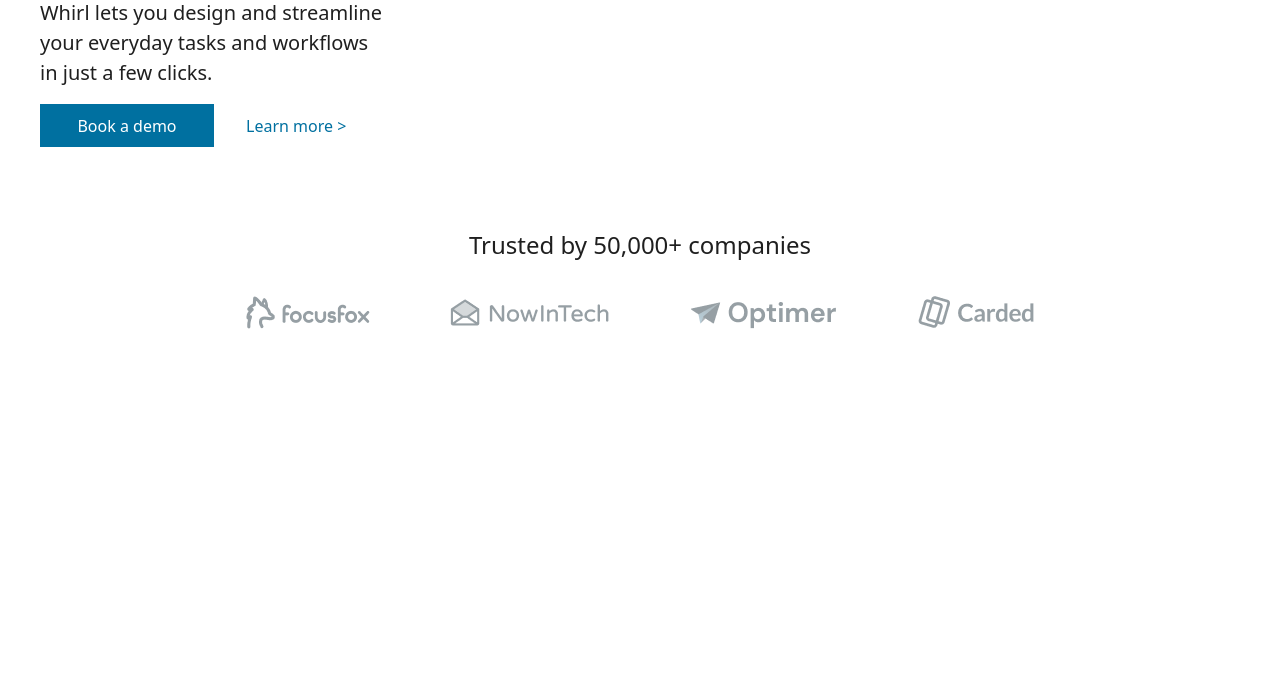
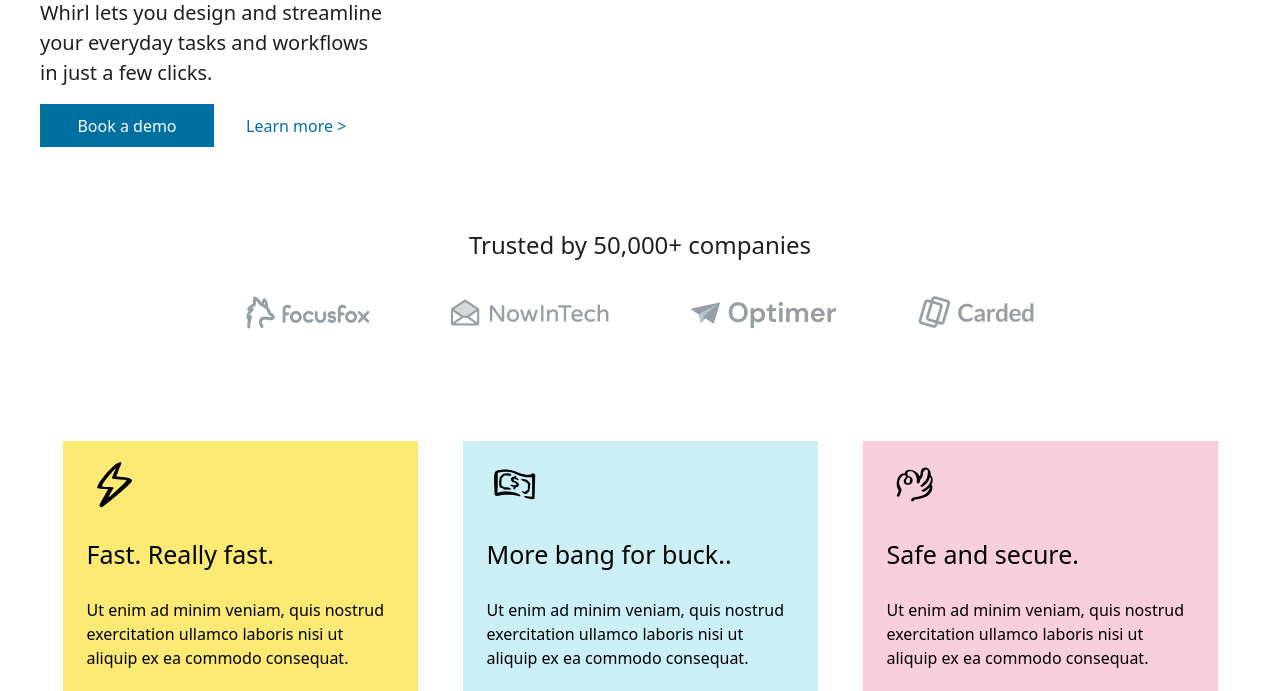
Before and after one commit to amonsho/hwBranch, a website: page src/index.html in a window 1280 px wide. Shown: the part 378-1069 px from the top of the page. Before the commit the page ends 800 px from the top, so only its background shows below. Drawn offline with Linux system fonts and the light colour scheme.

Commit message:
add 4 work to project

```diff
--- a/src/index.html
+++ b/src/index.html
@@ -49,6 +49,23 @@
                 <img src="images/IMAGE (31).png" alt="">
             </aside>
         </section>
+        <section class="max-w-[1200px] m-auto pt-28 flex justify-around">
+            <aside class="w-[355px] h-[250px] bg-[#FAEA73] pt-4 pl-6">
+                <img src="images/IMAGE (32).png" alt=""> <br>
+                <h3 class="text-[25px] ">Fast. Really fast.</h3> <br>
+                <p>Ut enim ad minim veniam, quis nostrud <br> exercitation ullamco laboris nisi ut <br> aliquip ex ea commodo consequat.</p>
+            </aside>
+             <aside class="w-[355px] h-[250px] bg-[#CCEFF6] pt-4 pl-6">
+                <img src="images/IMAGE (33).png" alt=""> <br>
+                <h3 class="text-[25px] ">More bang for buck..</h3> <br>
+                <p>Ut enim ad minim veniam, quis nostrud <br> exercitation ullamco laboris nisi ut <br> aliquip ex ea commodo consequat.</p>
+            </aside>
+             <aside class="w-[355px] h-[250px] bg-[#F7CEDC] pt-4 pl-6">
+                <img src="images/IMAGE (34).png" alt=""> <br>
+                <h3 class="text-[25px] ">Safe and secure.</h3> <br>
+                <p>Ut enim ad minim veniam, quis nostrud <br> exercitation ullamco laboris nisi ut <br> aliquip ex ea commodo consequat.</p>
+            </aside>
+        </section>
     </main>
 </body>
 </html>
```
Also changed, not shown: src/images/IMAGE (32).png (added), src/images/IMAGE (33).png (added), src/images/IMAGE (34).png (added), src/output.css.
